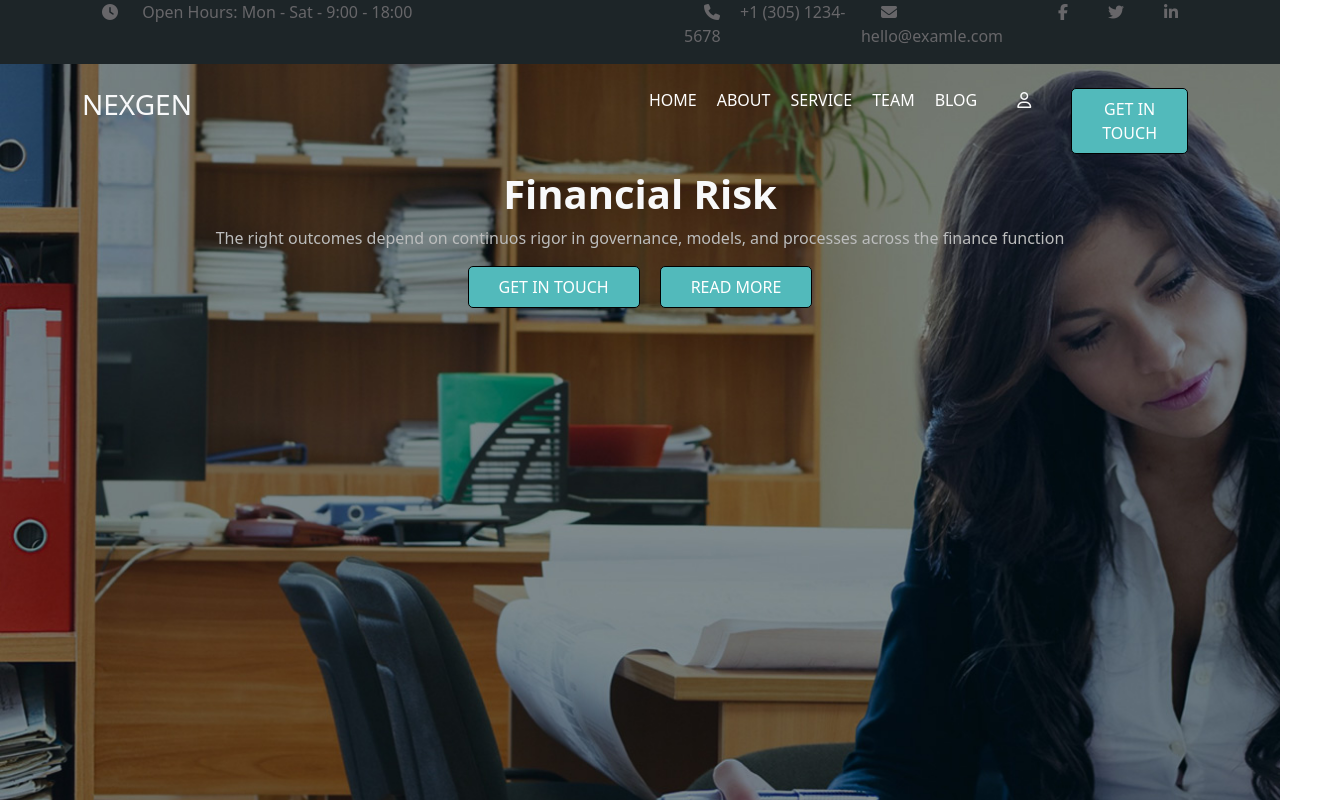
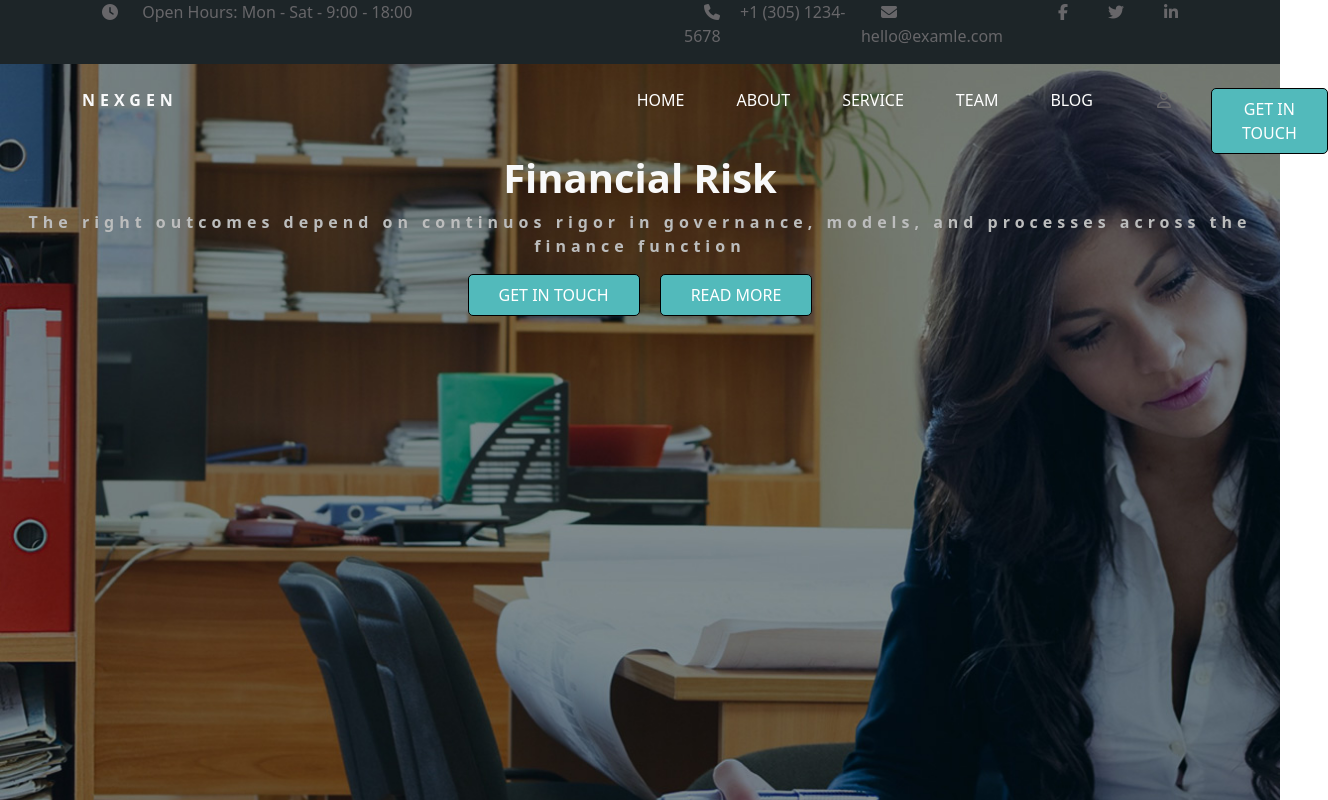
Before and after one commit to Marco-Gagliano/proj-html-vuejs, a Vue app: page / in a window 1280 px wide. Shown: the top 800 px of the page, 1328 px wide, since content can reach past the window. Built offline with nearby package versions, Linux system fonts and the light colour scheme.

Commit message:
creazione-ciclo-header(menu)

```diff
--- a/package.json
+++ b/package.json
@@ -8,7 +8,6 @@
     "lint": "vue-cli-service lint"
   },
   "dependencies": {
-    "@fortawesome/fontawesome-free": "^6.1.1",
     "@fortawesome/fontawesome-svg-core": "^6.1.1",
     "@fortawesome/free-regular-svg-icons": "^6.1.1",
     "@fortawesome/free-solid-svg-icons": "^6.1.1",
--- a/src/components/HeaderComponent.vue
+++ b/src/components/HeaderComponent.vue
@@ -36,20 +36,21 @@
         <div class="container">
           <div class="row">
 
-            <div class="col-6">
-              <h3 class="text-light mt-4">NEXGEN</h3>
+            <div class="col-4 mt-4">
+              <p class="text-light">NEXGEN</p>
             </div>
 
-            <div class="col-6">
-              <ul class="text-light mt-4">
-                <li><a href="#">HOME</a></li>
-                <li><a href="#">ABOUT</a></li>
-                <li><a href="#">SERVICE</a></li>
-                <li><a href="#">TEAM</a></li>
-                <li><a href="#">BLOG</a></li>
-                <li><a href="#"><i class="fa-regular fa-user text-light"></i></a></li>
-                <button>GET IN TOUCH</button>
+            <div class="col-7 mt-4">
+
+              <ul v-for="(menu, index) in menuList" :key="`menu${index}`">
+                <li><a :href="menu.href">{{menu.name}}</a></li>
               </ul>
+
+            </div>
+
+            <div class="col-1 mt-4">
+              <a href="#"><i class="fa-regular fa-user"></i></a>
+              <button>GET IN TOUCH</button>
             </div>
 
           </div>
@@ -82,7 +83,38 @@
 <script>
 
 export default {
-  name: 'HeaderComponent'
+  name: 'HeaderComponent',
+
+  data() {
+    return {
+      menuList: [
+        {
+          name: 'HOME',
+          href: '#'
+        },
+
+        {
+          name: 'ABOUT',
+          href: '#'
+        },
+
+        {
+          name: 'SERVICE',
+          href: '#'
+        },
+
+        {
+          name: 'TEAM',
+          href: '#'
+        },
+
+        {
+          name: 'BLOG',
+          href: '#'
+        },
+      ]
+    }
+  }
 
 }
 </script>
@@ -101,11 +133,6 @@ export default {
     height: 1055px;
   }
 
-  ul {
-    display: flex;
-    justify-content: end
-  }
-
   i {
     margin: 0 20px;
     color: #676669
@@ -115,22 +142,45 @@ export default {
     color: #676669
   }
 
+  p {
+    letter-spacing: 5px;
+    font-weight: bold;
+  }
+
   // /GENERAL PRESETS
 
 
   // INFO
   .info {
     background-color: #1D2528;
+
   }
 
   .info a {
     text-decoration: none;
     color: #676669;
   }
+
+  .info ul {
+    display: flex;
+    flex-direction: row;
+  }
   // /INFO
 
 
   // MENU
+
+
+  .col-7 {
+    display: flex;
+    flex-direction: row;
+    justify-content: end;
+  }
+
+  .col-1 {
+    display: flex;
+    flex-direction: row;
+  }
 
   .menu a {
     text-decoration: none;
```
